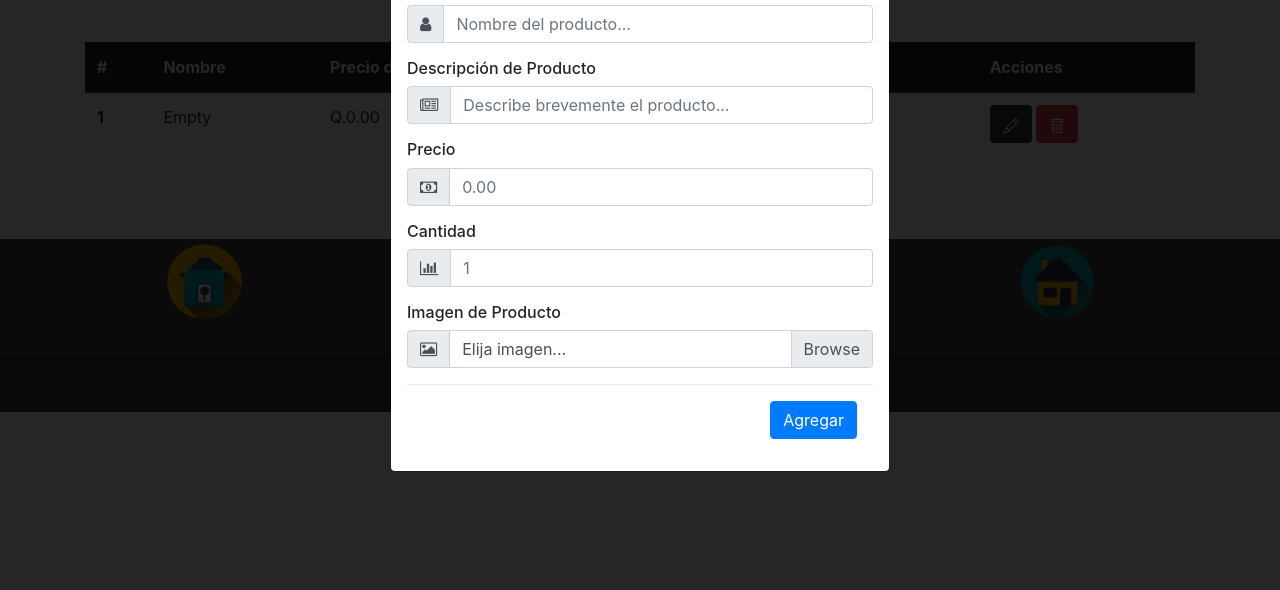
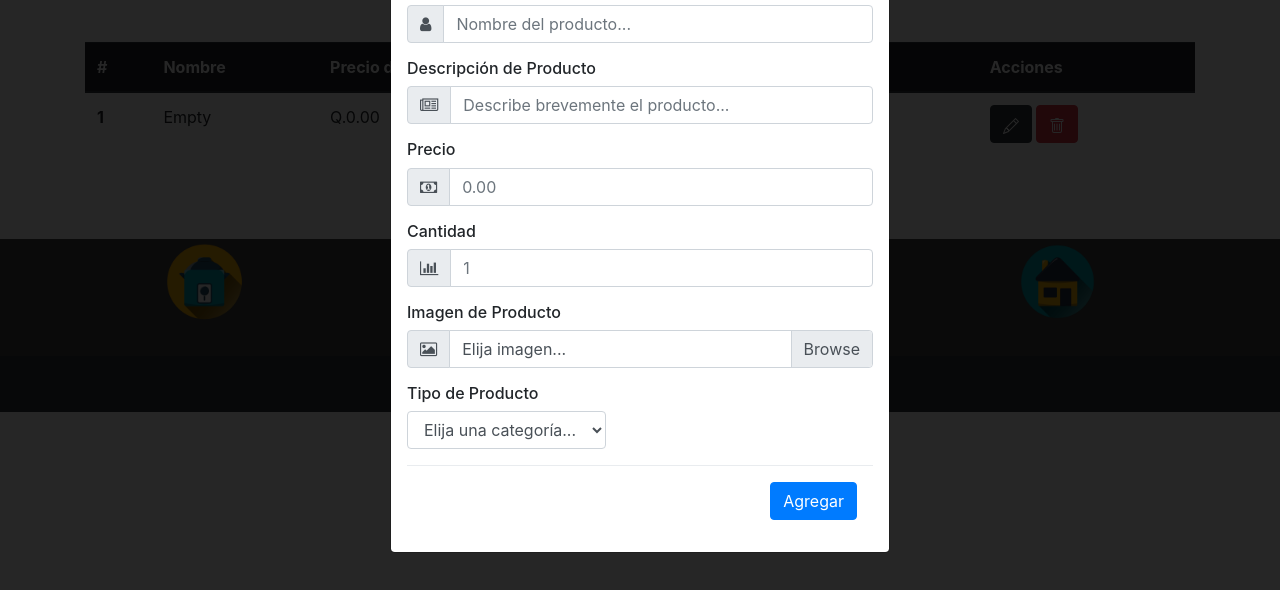
Before and after one commit to CPeraltaa/ecommerce-SA, a website: page src/views/proveedor.html in a window 1280 px wide. Both pictures are taken after a click on the link "Agregar Producto". Shown: the part 194-784 px from the top of the page. Drawn offline with nearby package versions, Linux system fonts and the light colour scheme; some packages are replaced by stand-ins of ours; a script that the page names is missing.

Commit message:
[Luis Valiente]: Se agrego combo de selección para tipo de venta de producto a crear.

```diff
--- a/src/views/proveedor.html
+++ b/src/views/proveedor.html
@@ -212,7 +212,30 @@ display: inline-block;
         </div>
     </div>
 
-        <div id="boton" class="modal-footer text-left">
+    <h6>Tipo de Producto</h6>
+  <div class="input-group mb-3">
+      <div class="input-group-prepend">
+
+        <ul class="navbar-nav mr-auto">
+
+          <li class="nav-item">
+             <select id="selCategoria" class="form-control">
+               <option selected>Elija una categoría...</option>
+               <option value="0">Normal</option>
+               <option value="1">Con subasta</option>
+             </select>
+          </li>
+        </ul>
+
+        </div>
+      <div class="custom-file" align="center">
+
+        </div>
+    </div>
+
+
+  <!--********************************************************-->
+    <div id="boton" class="modal-footer text-left">
 
           <input type="submit" value="Agregar" id="agregarProducto" class="btn btn-primary" data-dismiss="modal" />
         </div>
```
Also changed, not shown: src/views/perfil_cliente.html (+1 -0 lines).
